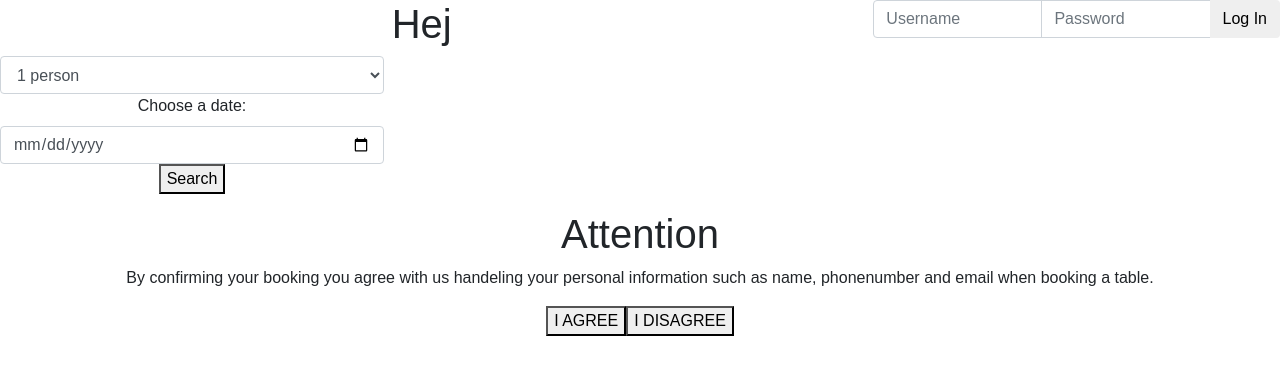
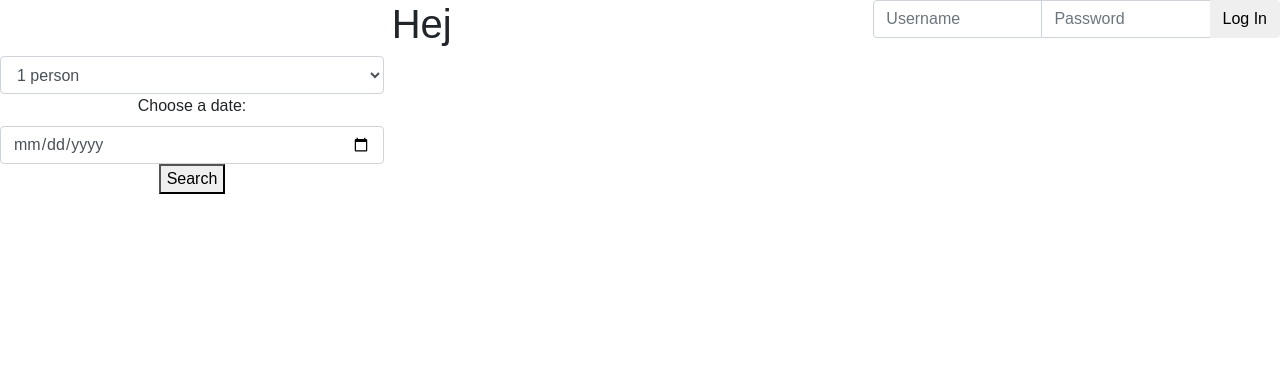
Before and after one commit to juliagulliksson/restaurant, a React (Create React App) app: page / in a window 1280 px wide. Shown: the top 374 px of the page. Built offline with nearby package versions, Linux system fonts and the light colour scheme.

Commit message:
85% of the way to solving gdpr in a nice and safe way

```diff
--- a/src/components/Book.js
+++ b/src/components/Book.js
@@ -17,6 +17,7 @@ class Book extends Component {
       seatingTwo: ""
     },
     chosenSeating: "",
+    gdpr: false,
     booking: false
   }
 
@@ -58,6 +59,12 @@ class Book extends Component {
     })
   }
 
+  disableBooking = () => {
+    this.setState({
+      booking: false
+    })
+  }
+
   book = () => {
     console.log(this.state);
     let formValues = JSON.stringify(this.state);
@@ -74,6 +81,18 @@ class Book extends Component {
       })
   }
 
+  agreeGdpr = () => {
+    this.setState({
+      gdpr: true
+    })
+  }
+
+  disagreeGdpr = () => {
+    this.setState({
+      allowedToBook: false
+    })
+  }
+
   render() {
     return (
       <div>
@@ -84,9 +103,9 @@ class Book extends Component {
           <SeatingForm seatingTimes={this.state.seatingTimes}
             chosenSeating={this.state.chosenSeating}
             handleChange={this.handleChange}
-            handleClick={this.proceedBooking} />}
+            handleClick={this.agreeGdpr} />}
 
-        <Gdpr />
+        {this.state.gdpr && <Gdpr handleClick={this.disagreeGdpr} />}
 
         {this.state.booking && <UserForm handleChange={this.handleChange} handleClick={this.book} />}
       </div>
--- a/src/uiElements/gdpr.js
+++ b/src/uiElements/gdpr.js
@@ -1,47 +1,19 @@
-import React from 'react';
+import React, { Component } from "react";
 
-
-
-class Gdpr extends React.Component {
-
-    state = {
-        gdpr: false
-    }
-
-    gdprAgree = () => {
-        this.setState({
-            gdpr: true
-        })
-        this.gdprCheck()
-    }
-
-    gdprDisagree = () => {
-        this.setState({
-            gdpr: false
-        })
-        this.gdprCheck()
-    }
-
-    gdprCheck = () => {
-        if (this.state.gdpr === false || this.state.gdpr === true) {
-            console.log(this.state.gdpr)
-        }
-    }
+export default class Gdpr extends Component {
 
     render() {
         return (
-            <div className="gdprPopup">
-                <h1>
-                    Attention
+            <React.Fragment>
+                <div className="gdprPopup">
+                    <h1>
+                        Attention
                 </h1>
-                <p>
-                    By confirming your booking you agree with us handeling your personal information such as name, phonenumber and email when booking a table.
-                </p>
-                <button onClick={this.gdprAgree} type="submit">I AGREE</button>
-                <button onClick={this.gdprDisagree} type="submit" > I DISAGREE</button>
-            </div >
+                    <p>By confirming your booking you agree with us handeling your personal information such as name, phonenumber and email when booking a table.</p>
+                    <button onClick={this.props.handleClick} type="submit">I agree</button>
+                    <button onClick={this.props.handleClick} type="submit">I disagree</button>
+                </div >
+            </React.Fragment>
         );
     }
 }
-
-export default Gdpr;
```
Also changed, not shown: src/components/SeatingForm.js (indentation only).
